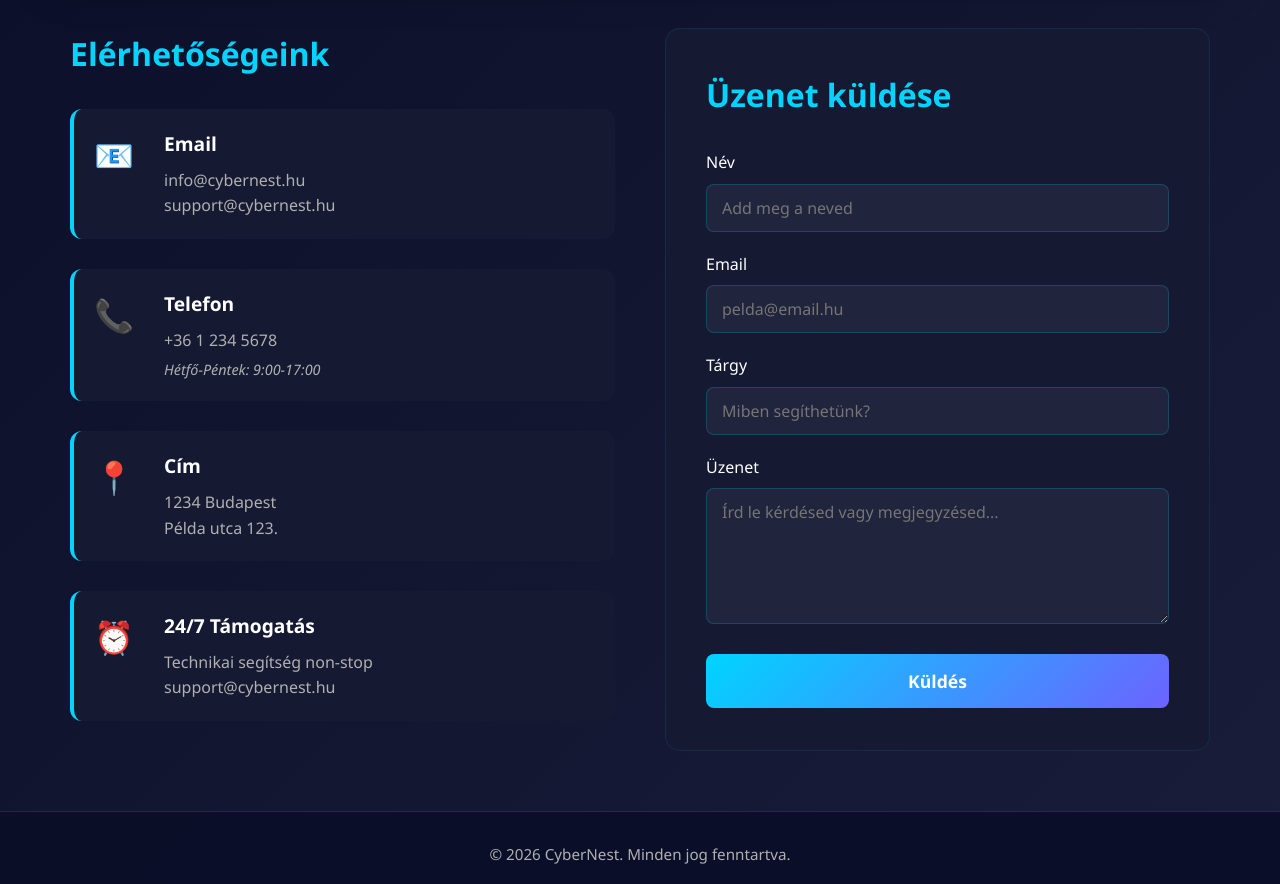
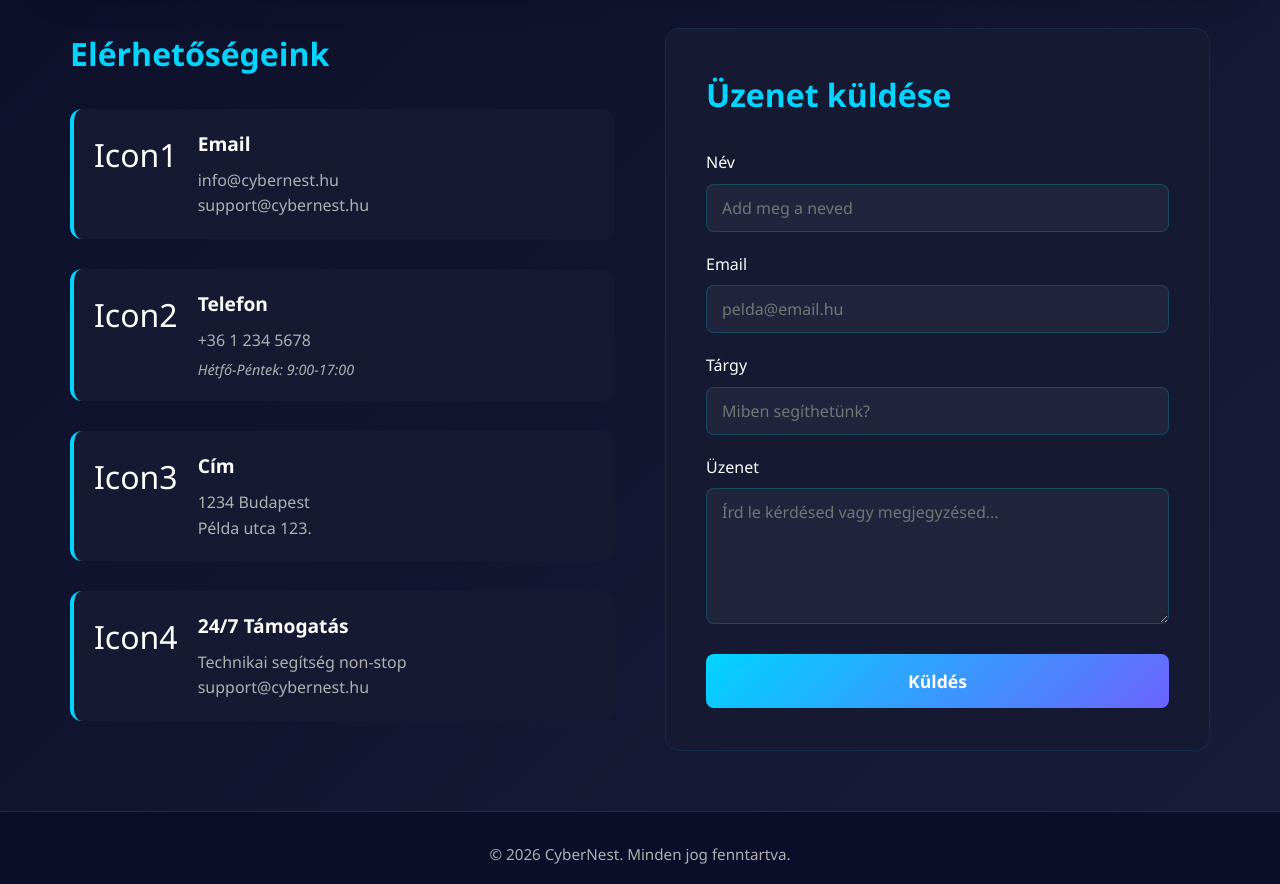
Before and after one commit to Wolfboy64/vizsgaremek, a React (Vite) app in the folder website/frontend/: page /kapcsolat in a window 1280 px wide. Shown: the part 320-1204 px from the top of the page. Built offline with nearby package versions, Linux system fonts and the light colour scheme; no server answers.

Commit message:
Ikonok hozzáadás szükséges majd

```diff
--- a/website/frontend/src/pages/Contact.jsx
+++ b/website/frontend/src/pages/Contact.jsx
@@ -34,7 +34,7 @@ const Contact = () => {
           >
             <h2>Elérhetőségeink</h2>
             <div className="info-item">
-              <div className="info-icon">📧</div>
+              <div className="info-icon">Icon1</div>
               <div>
                 <h3>Email</h3>
                 <p>info@cybernest.hu</p>
@@ -43,7 +43,7 @@ const Contact = () => {
             </div>
 
             <div className="info-item">
-              <div className="info-icon">📞</div>
+              <div className="info-icon">Icon2</div>
               <div>
                 <h3>Telefon</h3>
                 <p>+36 1 234 5678</p>
@@ -52,7 +52,7 @@ const Contact = () => {
             </div>
 
             <div className="info-item">
-              <div className="info-icon">📍</div>
+              <div className="info-icon">Icon3</div>
               <div>
                 <h3>Cím</h3>
                 <p>1234 Budapest</p>
@@ -61,7 +61,7 @@ const Contact = () => {
             </div>
 
             <div className="info-item">
-              <div className="info-icon">⏰</div>
+              <div className="info-icon">Icon4</div>
               <div>
                 <h3>24/7 Támogatás</h3>
                 <p>Technikai segítség non-stop</p>
```
